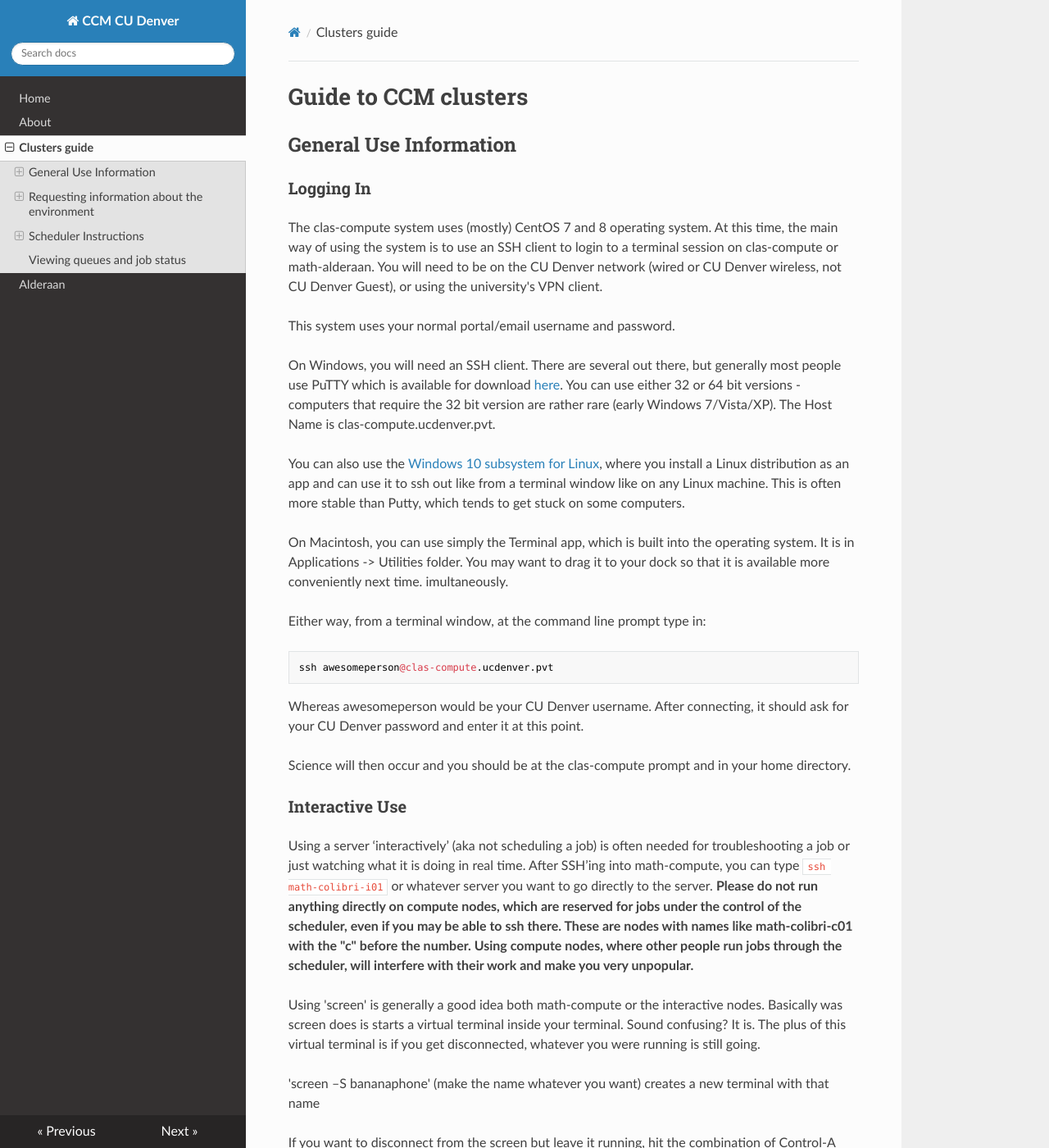
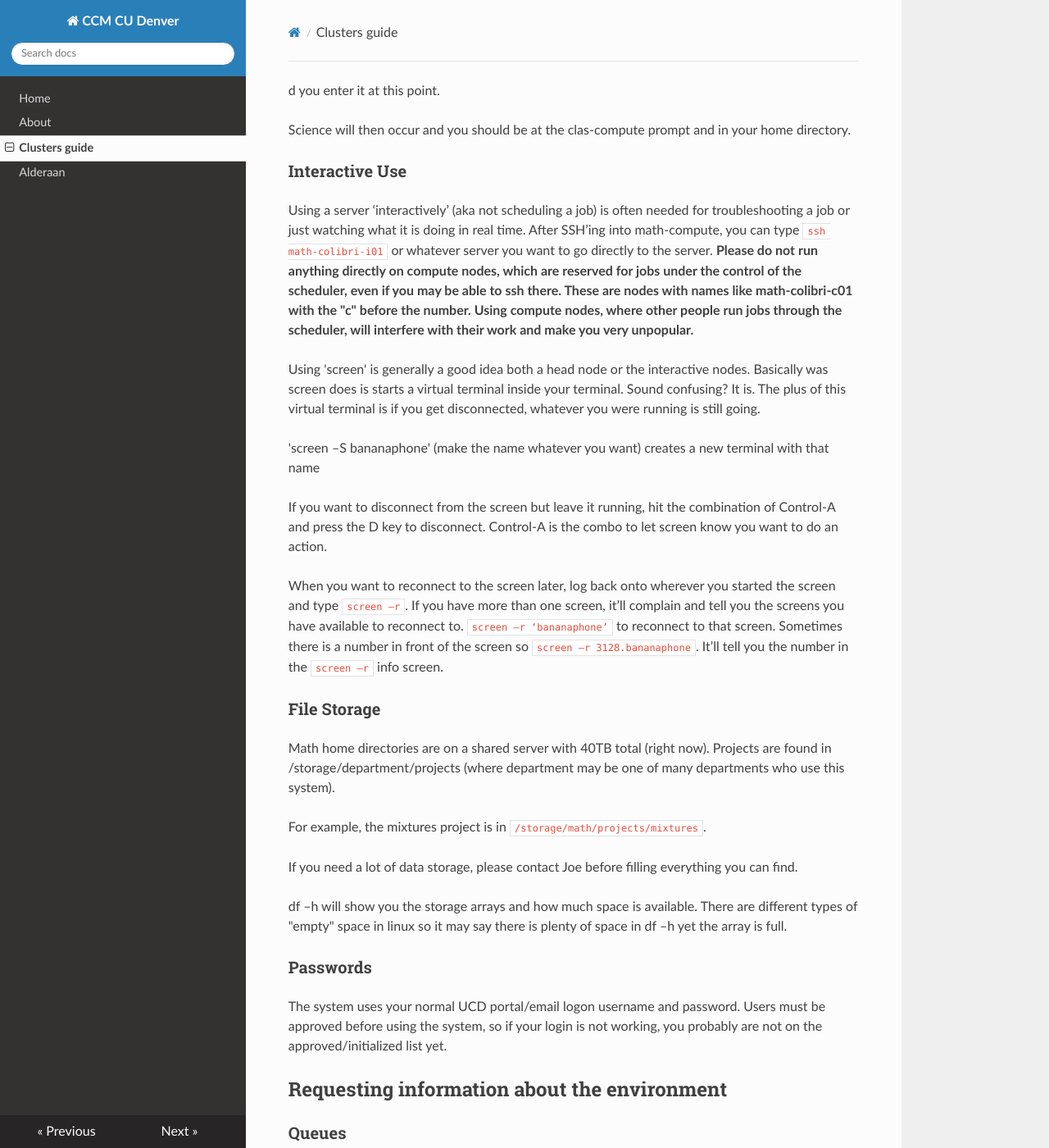
Before and after one commit to ccmucdenver/ccm-docs, an MkDocs documentation site: the page built from docs/clusters_guide.md, in a window 1280 px wide and 1400 px high. Shown: the whole window at 82% size. Built offline with MkDocs 1.6.1, drawn with Linux system fonts in a browser that asks for light colours; nearby versions of some CDN libraries.

Commit message:
small edits

```diff
--- a/docs/clusters_guide.md
+++ b/docs/clusters_guide.md
@@ -1,29 +1,4 @@
-# Guide to CCM clusters
-## General Use Information
-###Logging In
-
-The clas-compute system uses (mostly) CentOS 7 and 8 operating system. At this time, the main way of using the system is to use an SSH client to login to a terminal session on clas-compute or math-alderaan. You will need to be on the CU Denver network (wired or CU Denver wireless, not CU Denver Guest), or using the university's VPN client.
-
-This system uses your normal portal/email username and password.
-
-On Windows, you will need an SSH client. There are several out there, but generally most people use PuTTY which is available for download [here](https://www.chiark.greenend.org.uk/~sgtatham/putty/latest.html). You can use either 32 or 64 bit versions - computers that require the 32 bit version are rather rare (early Windows 7/Vista/XP). The Host Name is clas-compute.ucdenver.pvt.
-
-<!---
-(image is from the old system, but same difference)
-[[File:Puttywindows.png|center|PuTTY Windows]]
--->
-
-You can also use the [Windows 10 subsystem for Linux](https://docs.microsoft.com/en-us/windows/wsl/install-win10), where you install a Linux distribution as an app and can use it to ssh out like from a terminal window like on any Linux machine. This is often more stable than Putty, which tends to get stuck on some computers.
-
-On Macintosh, you can use simply the Terminal app, which is built into the operating system.
-It is in Applications -> Utilities folder. You may want to drag it to your dock so that it is available
-more conveniently next time. imultaneously.
-
-Either way, from a terminal window, at the command line prompt type in:
-
-    ssh awesomeperson@clas-compute.ucdenver.pvt
-
-Whereas awesomeperson would be your CU Denver username. After connecting, it should ask for your CU Denver password and enter it at this point.
+d you enter it at this point.
 
 Science will then occur and you should be at the clas-compute prompt and in your home directory.
 
@@ -32,7 +7,7 @@ Science will then occur and you should be at the clas-compute prompt and in your
 Using a server ‘interactively’ (aka not scheduling a job) is often needed for troubleshooting a job or just watching what it is doing in real time. After SSH’ing into math-compute, you can type <code>ssh math-colibri-i01</code> or whatever server you want to go directly to the server. **Please do not run anything directly on compute nodes, which are reserved for jobs under the control of the scheduler, even if you may be able to ssh there.  These are nodes with names like math-colibri-c01 with the "c" before the number. Using compute nodes, where other people run jobs through the scheduler, will interfere with their work and make you very unpopular.**
 
 
-Using 'screen' is generally a good idea both math-compute or the interactive nodes. Basically was screen does is starts a virtual terminal inside your terminal. Sound confusing? It is. The plus of this virtual terminal is if you get disconnected, whatever you were running is still going.
+Using 'screen' is generally a good idea both a head node or the interactive nodes. Basically was screen does is starts a virtual terminal inside your terminal. Sound confusing? It is. The plus of this virtual terminal is if you get disconnected, whatever you were running is still going.
 
 'screen –S bananaphone' (make the name whatever you want) creates a new terminal with that name
 
```
